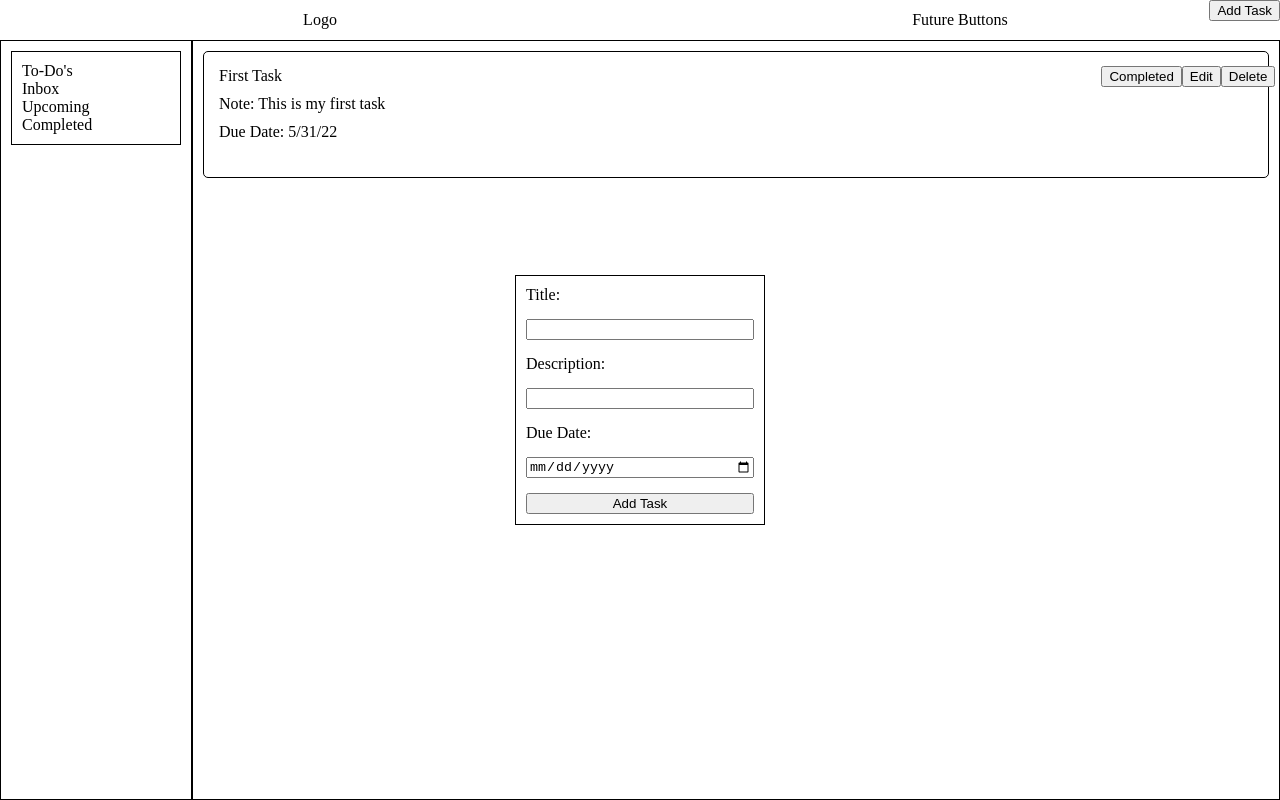
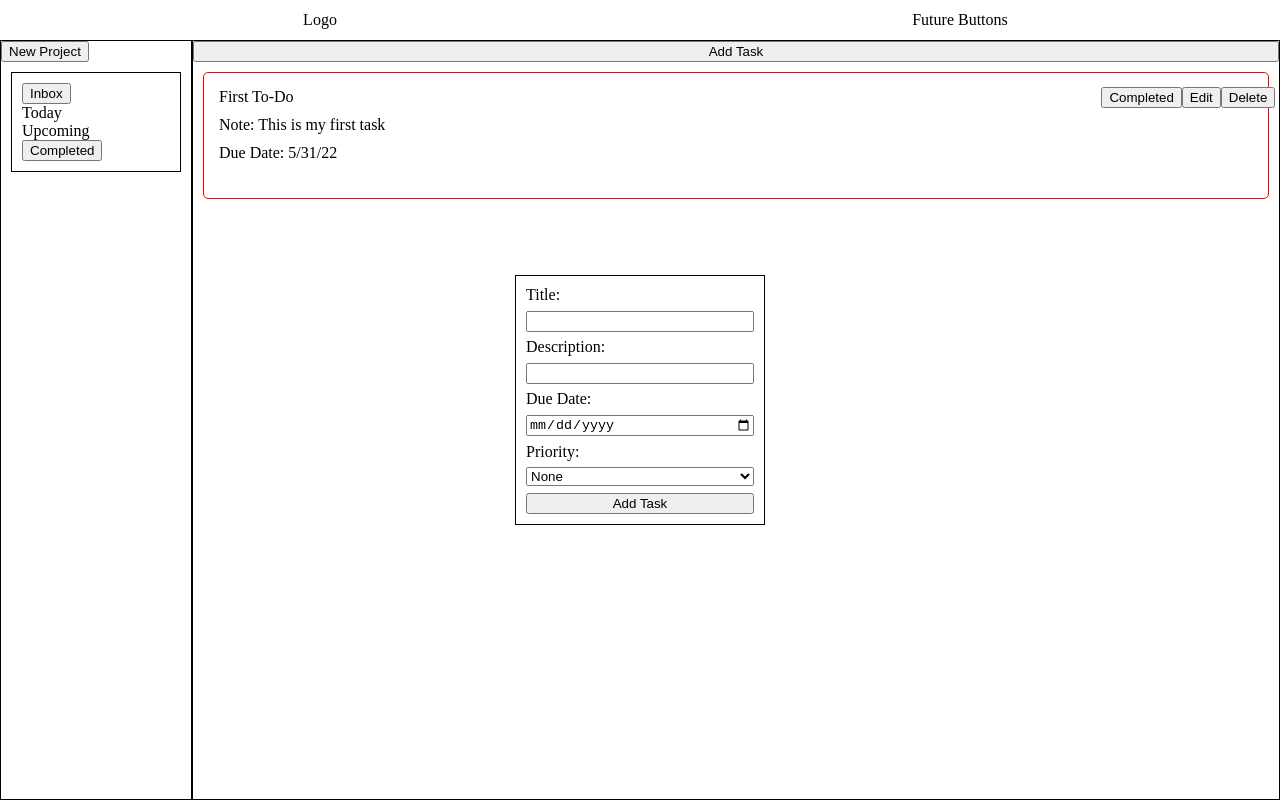
Before and after one commit to nrod42/todo-list, a website built with webpack: page dist/index.html in a window 1280 px wide. Both pictures are taken after a click on the button "Add Task". Built offline with nearby package versions, Linux system fonts and the light colour scheme.

Commit message:
Refactored modules. Added logic to Inbox and Completed tabs. Needs way of saving current tasks

```diff
--- /dev/null
+++ b/src/completed.js
@@ -0,0 +1,14 @@
+const completedSection = () => {
+    const completedTasksSection = document.createElement('div');
+    completedTasksSection.classList.add('completedTasksSection')
+    const completedTaskCards = Array.from(document.querySelectorAll('.completed'));
+    console.log(document.querySelectorAll('.completed'));
+    completedTaskCards.forEach(card => {
+        completedTasksSection.appendChild(card)
+    });
+
+    return completedTasksSection
+}
+
+
+export { completedSection };
--- /dev/null
+++ b/src/forms.js
@@ -0,0 +1,109 @@
+const createTaskForm = () => {
+    const form = document.createElement('form');
+    form.id = 'taskForm';
+
+    const titleLabel = document.createElement('label');
+    titleLabel.textContent = 'Title:';
+    titleLabel.for = "title";
+
+    const titleInput = document.createElement('input');
+    titleInput.type = "text";
+    titleInput.id = "title";
+    titleInput.name = "title"
+
+    const descriptionLabel = document.createElement('label');
+    descriptionLabel.textContent = 'Description:';
+    descriptionLabel.for = "description";
+
+    const descriptionInput = document.createElement('input');
+    descriptionInput.type = "text";
+    descriptionInput.id = "description";
+    descriptionInput.name = "description";
+
+    const dueDateLabel = document.createElement('label');
+    dueDateLabel.textContent = 'Due Date:';
+    dueDateLabel.for = "dueDate";
+
+    const dueDateInput = document.createElement('input');
+    dueDateInput.type = "date";
+    dueDateInput.id = "dueDate";
+    dueDateInput.name = "dueDate";
+
+    const priorityLabel = document.createElement('label');
+    priorityLabel.textContent = 'Priority:';
+    priorityLabel.for = "priority";
+
+    const priorityInput = document.createElement('select');
+    priorityInput.name = "prorities";
+    priorityInput.id = "priority";
+
+    const none = document.createElement('option');
+    none.textContent = 'None';
+    none.value = 'none';
+    const low = document.createElement('option');
+    low.textContent = 'Low';
+    low.value = 'low';
+    const med = document.createElement('option');
+    med.textContent = 'Medium';
+    med.value = 'med';
+    const high = document.createElement('option');
+    high.textContent = 'High';
+    high.value = 'high';
+
+    const submitBtn = document.createElement('button');
+    submitBtn.type = 'submit';
+    submitBtn.textContent = 'Add Task';
+
+    form.appendChild(titleLabel);
+    form.appendChild(titleInput);
+    form.appendChild(descriptionLabel);
+    form.appendChild(descriptionInput);
+    form.appendChild(dueDateLabel);
+    form.appendChild(dueDateInput);
+    form.appendChild(priorityLabel);
+    form.appendChild(priorityInput);
+    priorityInput.appendChild(none);
+    priorityInput.appendChild(low);
+    priorityInput.appendChild(med);
+    priorityInput.appendChild(high);
+    form.appendChild(submitBtn);
+
+    form.style.display = 'none';
+
+    return form;
+};
+
+
+const createProjectForm = () => {
+    const projectForm = document.createElement('form');
+    projectForm.id = 'projectForm';
+
+    const projectNameLabel = document.createElement('label');
+    projectNameLabel.textContent = 'Project Name: ';
+    projectNameLabel.for = "projectName";
+
+    const projectNameInput = document.createElement('input');
+    projectNameInput.type = "projectName";
+    projectNameInput.id = "projectName";
+    projectNameInput.name = "projectName";
+
+    const submitBtn = document.createElement('button');
+    submitBtn.type = 'submit';
+    submitBtn.textContent = 'Create New Project';
+
+    projectForm.appendChild(projectNameLabel);
+    projectForm.appendChild(projectNameInput);
+    projectForm.appendChild(submitBtn);
+
+    projectForm.style.display = 'none';
+
+    return projectForm;
+}
+
+const clearProjectForm = () => {
+    const form = document.getElementById('projectForm');
+    form.projectName.value = '';
+    form.style.display = 'none';
+}
+
+export { createTaskForm, createProjectForm, clearProjectForm };
--- a/src/index.js
+++ b/src/index.js
@@ -1,43 +1,31 @@
-import nav from './nav.js';
-import makeSidebar from './sidebar.js';
-import makeForm from './taskForm.js';
-import {taskHandler, clearForm} from './taskHandler.js';
-import makeCard from './makeCard.js';
-import Task from './makeTask.js';
+import makeNav from './makeNav.js';
+import {createSidebar} from './sidebar.js';
+import {createTaskSection} from './tasks.js';
 import './styles.css';
 
 const mainWrapper = document.querySelector('.mainWrapper');
-const form = makeForm();
-const sidebar = makeSidebar();
+const nav = makeNav();
+const sidebar = createSidebar();
+const taskSection = createTaskSection();
 
-const showFormBtn = document.createElement('button');
-showFormBtn.classList.add('showFormBtn');
-showFormBtn.textContent = 'Add Task';
-showFormBtn.addEventListener('click', showForm);
-
-function showForm() {
-    form.style.display = 'flex'
-}
-
-
-const taskSection = taskHandler();
-
-//issue: when this was in the module, the module was ONLY returning cardSection so this event listener was never really added. We need to add it back to module somehow. Maybe, returning the new form and deleteing the old one?
-form.addEventListener('submit', addToCardSection);
-
-const allCards = [];
-
-function addToCardSection (e) {
-    e.preventDefault();
-    allCards.push(makeCard(new Task(form.title.value, form.description.value, form.dueDate.value, 'No')));
-    allCards.forEach(card => {
-        taskSection.appendChild(card);
-    })
-    clearForm();
-}
 
 mainWrapper.appendChild(nav);
 mainWrapper.appendChild(sidebar);
-mainWrapper.appendChild(form);
 mainWrapper.appendChild(taskSection);
-taskSection.appendChild(showFormBtn);
+
+
+//BRUH YOURE AN IDIOT
+//EACH MODULE JUST DOES SOMETHING LIKE A FUNCTION
+//ANY EVENT LISTENERS SHOULD BE HERE IN INDEX
+//WHICH MEANS THAT THE FUNCTIONS NEED TO BE INDEPENDENT OF ANYTHING ELSE
+//EX: IF A MODULE FUNCTION MAKES A DIV, IT SHOULDN'T HAVE TO RELY ON ANYTHING OUTSIDE OF IT!!!
+//EVENT LISTENERS, APPEND CHILD, CHANGING OF FORM ELEMENTS SHOULD BE DONE HERE IN INDEX
+
+
+//INBOX SHOULD SHOW EVERY ACTIVE TASK, WHETHER OR NOT ITS PART OF A GROUP OR PROJECT
+//UPCOMING SHOULD SHOW EVERY TASK IN DATE ORDER THAT HAS A DATE
+//COMPLETED SHOULD SHOW TAKS THAT HAVE THE PROPERTY COMPLETED
+
+//COMPLETED BUTTON SAHOULD CHANGE THE TASK PROPERTY TO COMPLETED
+//EDIT SHOULD OPEN THE FORM BUT WITH THE TASK PROPERTIES PRE FILLED
+//DELETE SHOULD DELETE THE TASK FROM THE TASK ARRAY
--- a/src/makeCard.js
+++ /dev/null
@@ -1,37 +0,0 @@
-//Makes a single todo card
-
-const makeCard = (task) => {
-    const card = document.createElement('div');
-    card.classList.add('card');
-
-    const taskTitle = document.createElement('p');
-    taskTitle.textContent = task.title;
-    card.appendChild(taskTitle);
-
-    const taskDescription = document.createElement('p');
-    taskDescription.textContent = 'Note: ' + task.description;
-    card.appendChild(taskDescription);
-
-    const taskDueDate = document.createElement('p');
-    taskDueDate.textContent = 'Due Date: ' + task.dueDate;
-    card.appendChild(taskDueDate);
-
-    const completeBtn = document.createElement('button');
-    completeBtn.classList.add('completeBtn');
-    completeBtn.textContent = 'Completed';
-    card.appendChild(completeBtn);
-
-    const editBtn = document.createElement('button');
-    editBtn.classList.add('editBtn');
-    editBtn.textContent = 'Edit';
-    card.appendChild(editBtn);
-
-    const delBtn = document.createElement('button');
-    delBtn.classList.add('delBtn');
-    delBtn.textContent = 'Delete';
-    card.appendChild(delBtn);
-
-    return card;
-};
-
-export default makeCard;
--- a/src/nav.js
+++ b/src/makeNav.js
@@ -1,4 +1,4 @@
-const nav = (() => {
+const makeNav = () => {
 
     const navBar = document.createElement('div');
     navBar.classList.add('nav');
@@ -13,6 +13,6 @@ const nav = (() => {
     navBar.appendChild(navRight);
 
     return navBar
-})();
+};
 
-export default nav;
+export default makeNav;
--- a/src/makeTask.js
+++ /dev/null
@@ -1,9 +0,0 @@
-function Task (title, description, dueDate, importance, completionStatus) {
-    this.title = title;
-    this.description = description;
-    this.dueDate = dueDate;
-    this.importance = importance;
-    this.completionStatus = completionStatus;
-}
-
-export default Task;
--- a/src/sidebar.js
+++ b/src/sidebar.js
@@ -1,30 +1,74 @@
+import {createProjectForm, clearProjectForm} from './forms.js';
+import { completedSection } from './completed.js';
+import { createTaskSection } from './tasks.js';
 
-const makeSidebar = () => {
+const createSidebar = () => {
     const sidebar = document.createElement('div');
     sidebar.classList.add('sidebar');
 
+    const addProjectBtn = document.createElement('button');
+    addProjectBtn.classList.add('addProjectBtn');
+    addProjectBtn.textContent = 'New Project';
+
+    const projectForm = createProjectForm();
+    addProjectBtn.addEventListener('click', () => {
+        projectForm.style.display = 'flex';
+        sidebar.appendChild(projectForm);
+    });
+
+    projectForm.addEventListener('submit', createProjectGroup);
+
     const mainGroup = document.createElement('div');
+    mainGroup.classList.add('mainGroup');
 
-    const mainSection = document.createElement('ul');
-    mainSection.classList.add('mainGroup');
-    mainSection.textContent = 'To-Do\'s';
+    const inbox = document.createElement('button');
+    inbox.textContent = 'Inbox';
+    inbox.addEventListener('click', () => {
+        const mainWrapper = document.querySelector('.mainWrapper')
+        const completedTasksSection = document.querySelector('.completedTasksSection');
+        mainWrapper.appendChild(createTaskSection());
+        completedTasksSection.remove();
+    });
 
-    const inbox = document.createElement('li');
-    inbox.textContent = 'Inbox';
+    const today = document.createElement('li');
+    today.textContent = 'Today';
 
     const upcoming = document.createElement('li');
     upcoming.textContent = 'Upcoming';
 
-    const completed = document.createElement('li');
+    const completed = document.createElement('button');
     completed.textContent = 'Completed';
+    completed.addEventListener('click', () => {
+        const mainWrapper = document.querySelector('.mainWrapper')
+        const taskSection = document.querySelector('.cardSection');
+        mainWrapper.appendChild(completedSection());
+        taskSection.remove();
+    });
 
+    sidebar.appendChild(addProjectBtn);
     sidebar.appendChild(mainGroup);
-    mainGroup.appendChild(mainSection);
-    mainSection.appendChild(inbox);
-    mainSection.appendChild(upcoming);
-    mainSection.appendChild(completed);
+    mainGroup.appendChild(inbox);
+    mainGroup.appendChild(today);
+    mainGroup.appendChild(upcoming);
+    mainGroup.appendChild(completed);
 
     return sidebar;
 };
 
-export default makeSidebar
+const createProjectGroup = (e) => {
+    e.preventDefault();
+    const sidebar = document.querySelector('.sidebar');
+    const projectForm = document.getElementById('projectForm');
+
+    const projectGroup = document.createElement('div');
+    projectGroup.classList.add('projectGroup');
+    const projectName = document.createElement('ul');
+    projectName.textContent = projectForm.projectName.value;
+
+    projectGroup.appendChild(projectName);
+    sidebar.appendChild(projectGroup);
+    clearProjectForm();
+}
+
+
+export { createSidebar, createProjectGroup };
--- a/src/sidebarProjects.js
+++ /dev/null
@@ -1,5 +0,0 @@
-    const makeProject = (task) => {
-    const projectWrapper = document.createElement('div');
-    const projectName = document.createElement('ul');
-    const tasks = [];
-    }
--- a/src/styles.css
+++ b/src/styles.css
@@ -41,7 +41,7 @@ body {
     border: 1px solid black;
 }
 
-.mainGroup {
+.mainGroup, .projectGroup {
     border: 1px solid black;
     margin: 10px;
     padding: 10px;
@@ -51,13 +51,28 @@ body {
     list-style-type: none;
 }
 
+
+
 .showFormBtn {
     position: absolute;
     right: 0;
     top: 0;
 }
 
-#newTaskForm {
+#projectForm {
+    width: 250px;
+    height: 250px;
+    position: fixed;
+    margin: 0 auto;
+    left: calc(50% - 125px);
+    top: calc(50% - 125px);
+    border: 1px solid black;
+    padding: 10px;
+    display: flex;
+    flex-direction: column;
+}
+
+#taskForm {
     width: 250px;
     height: 250px;
     position: fixed;
@@ -71,12 +86,13 @@ body {
     justify-content: space-between;
 }
 
-.cardSection {
+.cardSection, .completedTasksSection {
     border: 1px solid black;
     display: flex;
     flex-direction: column;
+}
 
-}
+
 
 .card {
     margin: 10px;
--- a/src/taskForm.js
+++ /dev/null
@@ -1,53 +0,0 @@
-const makeForm = () => {
-    const form = document.createElement('form');
-    form.id = 'newTaskForm';
-
-    const titleLabel = document.createElement('label');
-    titleLabel.textContent = 'Title:';
-    titleLabel.for = "title";
-
-    const titleInput = document.createElement('input');
-    titleInput.type = "text";
-    titleInput.id = "title";
-    titleInput.name = "title"
-
-    const descriptionLabel = document.createElement('label');
-    descriptionLabel.textContent = 'Description:';
-    descriptionLabel.for = "description";
-
-    const descriptionInput = document.createElement('input');
-    descriptionInput.type = "text";
-    descriptionInput.id = "description";
-    descriptionInput.name = "description";
-
-    const dueDateLabel = document.createElement('label');
-    dueDateLabel.textContent = 'Due Date:';
-    dueDateLabel.for = "dueDate";
-
-    const dueDateInput = document.createElement('input');
-    dueDateInput.type = "date";
-    dueDateInput.id = "dueDate";
-    dueDateInput.name = "dueDate"
-
-    const submitBtn = document.createElement('button');
-    submitBtn.type = 'submit';
-    submitBtn.textContent = 'Add Task';
-
-    form.appendChild(titleLabel);
-    form.appendChild(titleInput);
-
-    form.appendChild(descriptionLabel);
-    form.appendChild(descriptionInput);
-
-    form.appendChild(dueDateLabel);
-    form.appendChild(dueDateInput);
-
-    form.appendChild(submitBtn);
-
-    form.style.display = 'none';
-
-    return form;
-};
-
-
-export default makeForm;
--- a/src/taskHandler.js
+++ /dev/null
@@ -1,27 +0,0 @@
-import makeCard from './makeCard.js';
-import Task from './makeTask.js';
-
-//Takes info from form, makes card, and adds it to the card section
-
-const taskHandler = () => {
-    const form = document.getElementById('newTaskForm');
-
-    const cardSection = document.createElement('div');
-    cardSection.classList.add('cardSection');
-
-    cardSection.appendChild(makeCard(new Task('First Task', 'This is my first task', '5/31/22', 'High', 'No')));
-
-    return cardSection;
-};
-
-
-function clearForm () {
-    const form = document.getElementById('newTaskForm');
-    form.title.value = '';
-    form.description.value = '';
-    form.dueDate.value = '';
-    form.style.display = 'none';
-}
-
-
-export {taskHandler, clearForm};
--- /dev/null
+++ b/src/tasks.js
@@ -0,0 +1,118 @@
+import { createTaskForm } from "./forms.js";
+
+const createTask  = (title, description, dueDate, priority) => {
+    return {
+        get title() {
+            return title;
+        },
+        get description() {
+            return description;
+        },
+        get dueDate() {
+            return dueDate;
+        },
+        get priority() {
+            return priority;
+        },
+        get completionStatus() {
+            return 'no';
+        },
+
+    }
+};
+
+const createTaskCard = (task) => {
+    const card = document.createElement('div');
+    card.classList.add('card');
+
+    const taskTitle = document.createElement('p');
+    taskTitle.textContent = task.title;
+
+    const taskDescription = document.createElement('p');
+    taskDescription.textContent = 'Note: ' + task.description;
+
+    const taskDueDate = document.createElement('p');
+    taskDueDate.textContent = 'Due Date: ' + task.dueDate;
+
+    if (task.priority == 'low') {
+        card.style.border = '1px solid blue';
+    } else if (task.priority == 'med') {
+        card.style.border = '1px solid gold';
+    } else if (task.priority == 'high') {
+        card.style.border = '1px solid red';
+    }
+
+    const completeBtn = document.createElement('button');
+    completeBtn.classList.add('completeBtn');
+    completeBtn.textContent = 'Completed';
+    completeBtn.addEventListener('click', () => {
+        card.classList.add('completed');
+    });
+
+    const editBtn = document.createElement('button');
+    editBtn.classList.add('editBtn');
+    editBtn.textContent = 'Edit';
+    /*editBtn.addEventListener('click', () => {
+        const form = document.getElementById('taskForm');
+        form.title.value = task.title;
+        form.description.value = task.description;
+        form.dueDate.value = task.dueDate;
+        form.priority.value = task.priority;
+        form.style.display = 'flex';
+    })*/
+
+    const delBtn = document.createElement('button');
+    delBtn.classList.add('delBtn');
+    delBtn.textContent = 'Delete';
+    delBtn.addEventListener('click', () => {
+        card.remove();
+    });
+
+    card.appendChild(taskTitle);
+    card.appendChild(taskDescription);
+    card.appendChild(taskDueDate);
+    card.appendChild(completeBtn);
+    card.appendChild(editBtn);
+    card.appendChild(delBtn);
+
+    return card;
+};
+
+const createTaskSection = () => {
+    const cardSection = document.createElement('div');
+    cardSection.classList.add('cardSection');
+
+    const form = createTaskForm();
+    form.addEventListener('submit', addToCardSection);
+
+    const addTaskBtn = document.createElement('button');
+    addTaskBtn.classList.add('addTaskBtn');
+    addTaskBtn.textContent = 'Add Task';
+    addTaskBtn.addEventListener('click', showForm);
+
+    cardSection.appendChild(form);
+    cardSection.appendChild(addTaskBtn);
+    cardSection.appendChild(createTaskCard(createTask('First To-Do', 'This is my first task', '5/31/22', 'high')));
+
+    function addToCardSection (e) {
+        e.preventDefault();
+        cardSection.appendChild(createTaskCard(createTask(form.title.value, form.description.value, form.dueDate.value, form.priority.value)));
+        clearTaskForm();
+    };
+
+    function showForm() {
+        form.style.display = 'flex';
+    };
+
+    function clearTaskForm() {
+        form.title.value = '';
+        form.description.value = '';
+        form.dueDate.value = '';
+        form.priority.value = 'none';
+        form.style.display = 'none';
+    };
+
+    return cardSection;
+};
+
+export {createTaskSection};
```
Also changed, not shown: dist/main.js.
